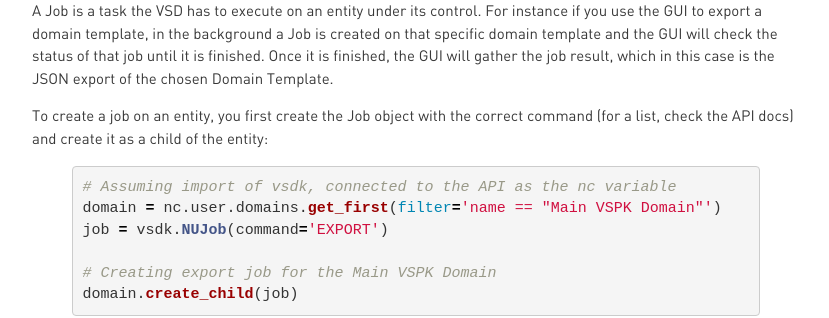
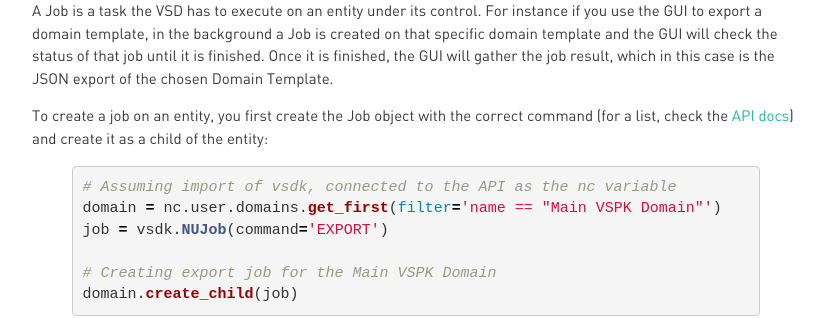
Before and after one commit to nuagenetworks/nuagenetworks.github.io, a Jekyll site: the page built from _posts/2016-03-04-Scripting-with-Nuage-VSPK-Part-2-Advanced-concepts-examples.md, in a window 1280 px wide and 900 px high, scrolled down 640 px. Shown: the part 151-469 px from the top of the window, without its empty margins (224-1053 px from the left). Built offline with Jekyll 4.4.1, drawn with Linux system fonts in a browser that asks for light colours; nearby versions of some CDN libraries; some web fonts are replaced; comment, search, counter and statistics services are not loaded; part of the change alters nothing that is shown.

```diff
--- a/_posts/2016-03-04-Scripting-with-Nuage-VSPK-Part-2-Advanced-concepts-examples.md
+++ b/_posts/2016-03-04-Scripting-with-Nuage-VSPK-Part-2-Advanced-concepts-examples.md
@@ -26,7 +26,7 @@ Happy reading!
 
 A Job is a task the VSD has to execute on an entity under its control. For instance if you use the GUI to export a domain template, in the background a Job is created on that specific domain template and the GUI will check the status of that job until it is finished. Once it is finished, the GUI will gather the job result, which in this case is the JSON export of the chosen Domain Template.
 
-To create a job on an entity, you first create the Job object with the correct command (for a list, check the API docs) and create it as a child of the entity:
+To create a job on an entity, you first create the Job object with the correct command (for a list, check the [API docs](https://nuagenetworks.github.io/vsd-api-documentation/v4_0/job.html)) and create it as a child of the entity:
 
 {% highlight python %}
 # Assuming import of vsdk, connected to the API as the nc variable
```
